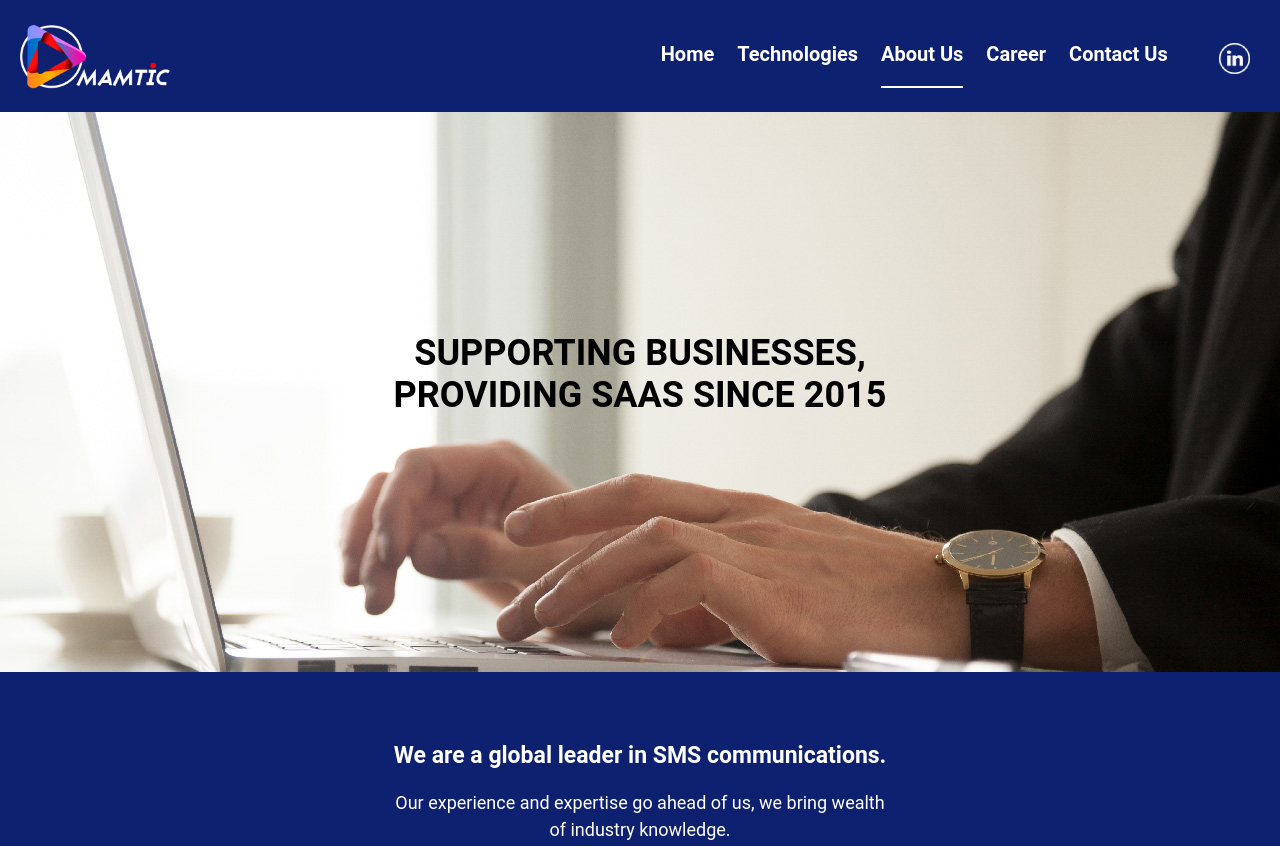
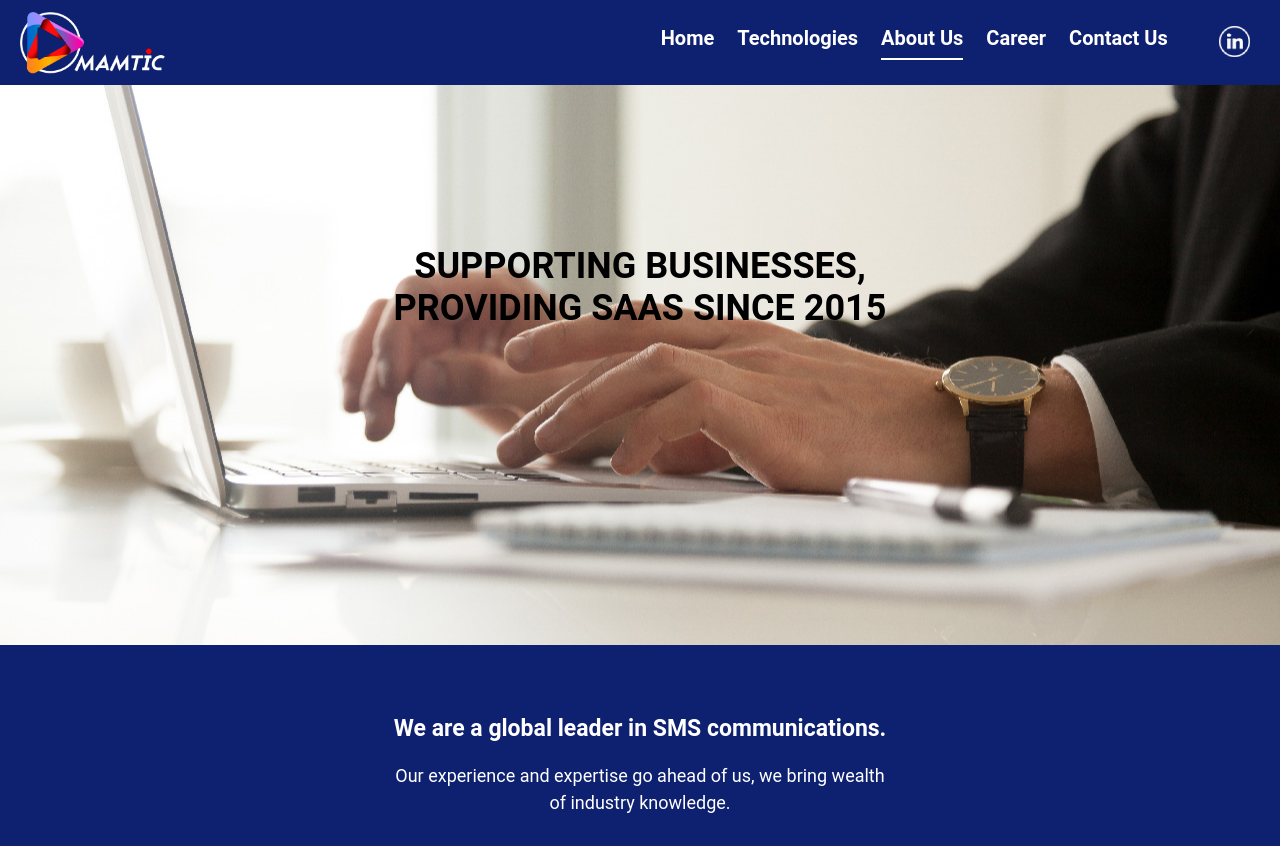
Before and after one commit to Concorder/MMTK, a plain HTML site: page about.html in a window 1280 px wide. Shown: the top 846 px of the page. Drawn offline with nearby package versions, Linux system fonts and the light colour scheme.

Commit message:
hero banners adited, blocks resized, footer resized

```diff
--- a/css/styles.css
+++ b/css/styles.css
@@ -118,7 +118,7 @@ max-width: 1578px;
 }
 header{
 	top: 0;
-	height: 112px;
+	height: 85px;
 	background: var(--main-color);
 	position: fixed;
 	width: 100%;
@@ -127,7 +127,7 @@ header{
 .desk-socials {
 	float: right;
 	display: inline-block;
-	margin-top: 43px;
+	margin-top: 26px;
 }
 .desk-socials img {
 	fill: red;
@@ -170,6 +170,7 @@ ul[class*="menu-hor"] li:hover {
 	width: 50%;
 	background: var(--main-color);
 	height: calc(60vh - 56px);
+	min-height: 500px;
 	box-sizing: border-box;
 }
 .white-squires {
@@ -200,14 +201,10 @@ ul[class*="menu-hor"] li:hover {
 	margin-bottom: 35px;
 	font-weight: 600;
 }
-.white-squires  h4:nth-child(2) {
-	text-align: center;
-}
+
 .white-squires p {
 	display: block;
 	min-height: 200px;
-
-
 }
 .white-squires:nth-child(even) {
 	float: right;
@@ -302,7 +299,6 @@ margin-top: 25px;
 }
 .squires h3 {
 	font-size: 23px;
-	margin-top: -15px;
 	line-height: 2;
 	color: #fff;
 	font-weight: 600;
@@ -321,11 +317,11 @@ iframe {
     min-height: 400px;
 }
 .hero-banner {
-	margin-top: 112px;
+	margin-top: 85px;
 	background: url(../images/hero.jpg);
 	background-size: cover;
 	background-position: top;
-	height: calc(100vh - 112px);
+	height: calc(100vh - 95px);
 	overflow: hidden;
 }
 
@@ -341,11 +337,12 @@ iframe {
 .contact .hero-banner {
 	background: url(../images/hero_contact.jpg) no-repeat;
 	background-size: cover;
-    background-position: top;
+    background-position: 0 -60px;
 }
 .about .hero-banner {
 	background: url(../images/about.jpg) no-repeat;
 	background-size: cover;
+	background-position: center;
 
 }
 .hero-banner.policy {
@@ -481,11 +478,11 @@ iframe {
 	margin-right: 4vw;
 	float: right;
 	font-weight: 700;
-	margin-top: 42px;
+	margin-top: 26px;
 }
 .header-menu-hor li {
 	margin-right: 1.4vw;
-	padding-bottom: 20px;
+	padding-bottom: 8px;
 
 }
 .header-menu-hor li:nth-child(5) {
@@ -495,7 +492,7 @@ margin-right: 0;
 	border-bottom: 2px solid #fff;
 }
 .hero-text-box {
-	margin-top: 175px;
+	margin-top: 20vh;
 	max-width: 770px;
 }
 .career .hero-text-box {
@@ -516,7 +513,6 @@ margin-right: 0;
     text-align: center;
     margin-left: auto;
     margin-right: auto;
-    padding: 45px;
     background: transparent;
     color: #000;
     font-size: 36px;
@@ -561,7 +557,7 @@ margin-right: 0;
 .wideblock p {
 	font-size: 18px;
 	display: block;
-	width: 60%;
+	width: 50%;
 	margin: auto;
 	color: #fff;
 	display: block;
@@ -633,8 +629,8 @@ flex-direction: row;}
 	font-weight: 600;
 }
 .logo {
-	width: 176px;
-	margin-top: 17px;
+	width: 145px;
+	margin-top: 12px;
 }
 .icons {background: url(../images/black-texture.jpg) #2f2f2f;
 	white-space: nowrap;
@@ -918,7 +914,7 @@ html, body, ul, ul li {
 .copyright .hero-banner,
 .terms .hero-banner
 {
-height: 70vh;
+max-height: 70vh;
 display: flex;
 }
 .policy .hero-banner,
@@ -949,10 +945,7 @@ display: flex;
  	and (min-width: 601px)
  	and (max-width: 1280px)
 {
-	.logo {
-    width: 150px;
-    margin-top: 25px;
-}
+
 .header-menu-hor { font-size: 20px;}
 .header-menu-hor li {
     margin-right: 1.4vw;}
@@ -971,6 +964,9 @@ display: flex;
     display: block;
     min-height: 280px;
 
+}
+.white-squires {
+    height: 740px;
 }
 .white-squires div {
 	height: 550px;
```
